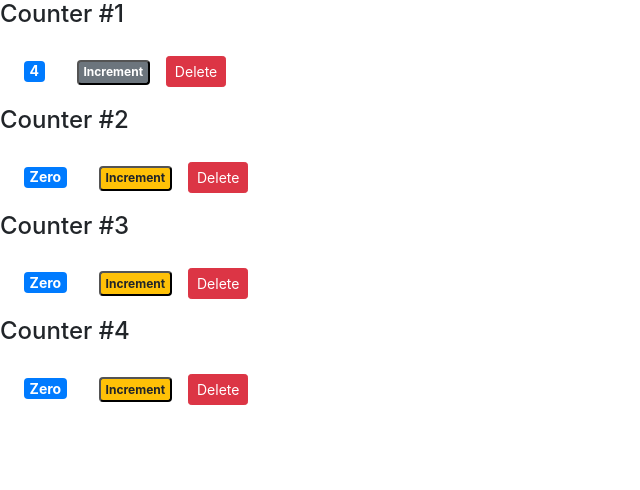
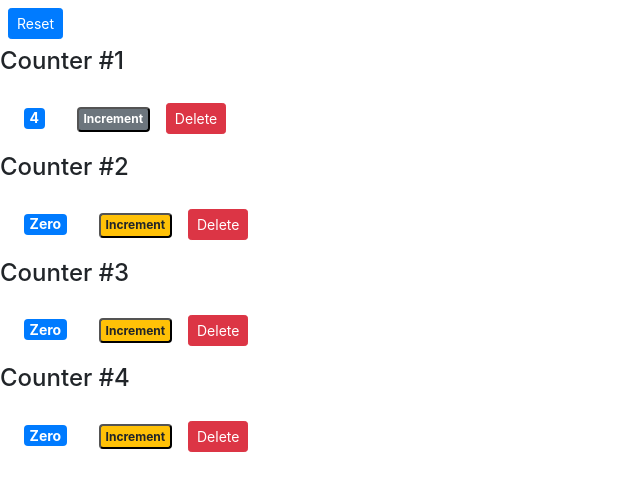
Before and after one commit to abhisheksaxena1998/reactstates, a React (Create React App) app: page / in a window 1280 px wide. Shown: the top 490 px of the page, without its empty margins (0-640 px from the left). Built offline with nearby package versions, Linux system fonts and the light colour scheme.

Commit message:
reset working

```diff
--- a/src/components/counter.jsx
+++ b/src/components/counter.jsx
@@ -1,9 +1,9 @@
 import React, { Component } from "react";
 
 class Counter extends Component {
-  state = {
+  /* state = {
     value: this.props.counter.value,
-  };
+  }; */
 
   /* constructor(){
         super();
@@ -19,11 +19,10 @@
     height: 25,
   };
 
-  handleIncrement = () => {
+  /* handleIncrement = () => {
     console.log();
-    /* this.state.count++; */
     this.setState({ value: this.state.value + 1 });
-  };
+  }; */
 
   /*  doHandleIncrement = () => {
     this.handleIncrement({ id: 1 });
@@ -40,7 +39,7 @@
         </span>
         <button
           style={this.buttonStyle}
-          onClick={() => this.handleIncrement()}
+          onClick={() => this.props.onIncrement(this.props.counter)}
           className={this.getBadgeClasses()}
         >
           Increment
@@ -56,12 +55,12 @@
   }
   getBadgeClasses() {
     let classes = "badge m-2 badge-";
-    classes += this.state.value === 0 ? "warning" : "secondary";
+    classes += this.props.counter.value === 0 ? "warning" : "secondary";
     return classes;
   }
 
   formatCount() {
-    const { value: count } = this.state;
+    const { value: count } = this.props.counter;
     return count === 0 ? "Zero" : count;
   }
 }
--- a/src/components/counters.jsx
+++ b/src/components/counters.jsx
@@ -11,6 +11,22 @@
     ],
   };
 
+  handleIncrement = (counter) => {
+    const counters = [...this.state.counters];
+    const index = counters.indexOf(counter);
+    counters[index] = { ...counter };
+    counters[index].value++;
+    this.setState({ counters });
+  };
+
+  handleReset = () => {
+    const counters = this.state.counters.map((c) => {
+      c.value = 0;
+      return c;
+    });
+    this.setState({ counters });
+  };
+
   handleDelete = (counterId) => {
     console.log("Event handler called", counterId);
     const counters = this.state.counters.filter((c) => c.id !== counterId);
@@ -19,9 +35,16 @@
   render() {
     return (
       <div>
+        <button
+          onClick={this.handleReset}
+          className="btn btn-primary btn-sm m-2"
+        >
+          Reset
+        </button>
         {this.state.counters.map((counter) => (
           <Counter
             key={counter.id}
+            onIncrement={this.handleIncrement}
             onDelete={this.handleDelete}
             counter={counter}
           >
```
Also changed, not shown: 1 other file (tests, documents, lock files or other folders).
